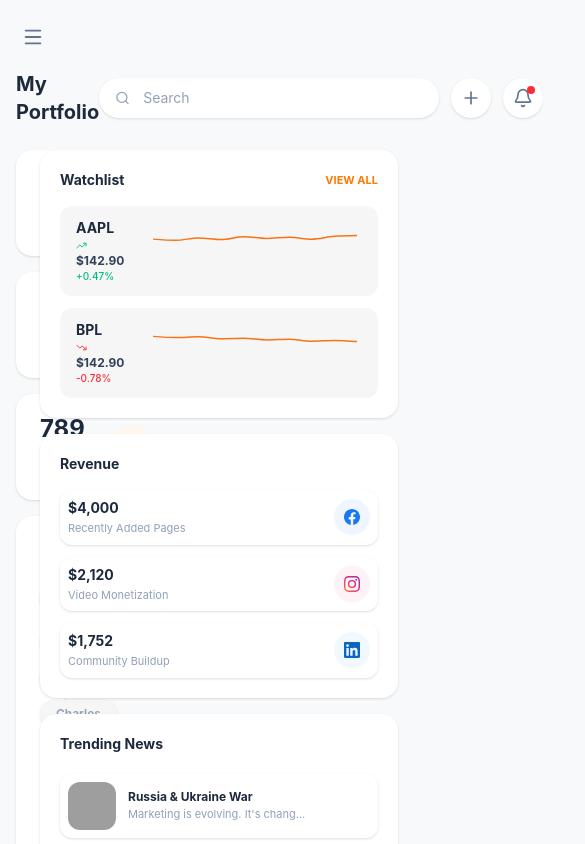
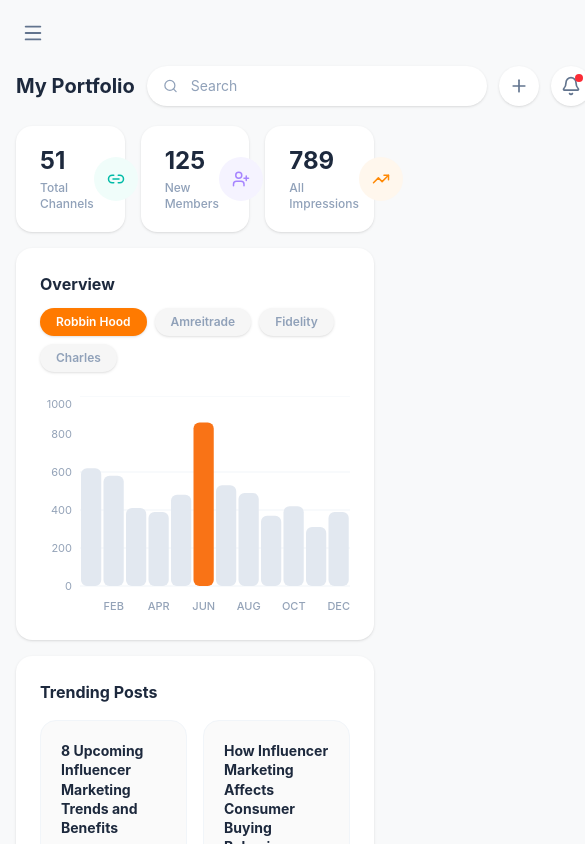
Before and after one commit to Rengkat/zojatech-assessment, a React (Vite) app: page /dashboard in a window 390 px wide. Shown: the top 844 px of the page, 585 px wide, since content can reach past the window. Built offline with nearby package versions, Linux system fonts and the light colour scheme; grey boxes are pictures that could not be loaded.

Commit message:
update: add responsiveness to portforlio

```diff
--- a/src/layouts/DashboardLayout.tsx
+++ b/src/layouts/DashboardLayout.tsx
@@ -8,9 +8,7 @@ export const DashboardLayout: React.FC = () => {
 
   useEffect(() => {
     const handleResize = () => {
-      if (window.innerWidth >= 1024) {
-        setSidebarOpen(false);
-      }
+      if (window.innerWidth >= 1024) setSidebarOpen(false);
     };
     window.addEventListener("resize", handleResize);
     return () => window.removeEventListener("resize", handleResize);
@@ -18,6 +16,7 @@ export const DashboardLayout: React.FC = () => {
 
   return (
     <div className="min-h-screen bg-[#F8F9FA] flex">
+      {/* Mobile overlay */}
       {sidebarOpen && (
         <div
           className="fixed inset-0 bg-black/30 z-20 lg:hidden"
@@ -25,16 +24,15 @@ export const DashboardLayout: React.FC = () => {
         />
       )}
 
-      {/* Sidebar */}
       <Sidebar isOpen={sidebarOpen} onClose={() => setSidebarOpen(false)} />
 
-      {/* Persistent Layout Desktop Spacer */}
+      {/* Desktop sidebar spacer */}
       <div className="hidden lg:block w-[200px] shrink-0" aria-hidden="true" />
 
-      {/* Main Container Viewport */}
-      <div className="flex-1 min-w-0 flex flex-col min-h-screen relative">
-        {/* Mobile Menu Row Only */}
-        <div className="lg:hidden flex items-center pt-5 px-4 sm:px-8 bg-[#F8F9FA]">
+      {/* Main viewport */}
+      <div className="flex-1 min-w-0 flex flex-col min-h-screen">
+        {/* Mobile hamburger row */}
+        <div className="lg:hidden flex items-center pt-4 px-4 sm:px-6 bg-[#F8F9FA]">
           <button
             className="text-slate-500 hover:text-slate-700 p-1.5 rounded-lg hover:bg-slate-100 transition-colors"
             onClick={() => setSidebarOpen(true)}
@@ -43,8 +41,7 @@ export const DashboardLayout: React.FC = () => {
           </button>
         </div>
 
-        {/* Dynamic page context takes full controller rule from here */}
-        <main className="flex-1 p-4 sm:p-8 flex flex-col">
+        <main className="flex-1 p-4 sm:p-6 lg:p-8 flex flex-col">
           <div className="max-w-[1400px] w-full mx-auto flex-1 flex flex-col">
             <Outlet />
           </div>
--- a/src/pages/dashboard/Portfolio.tsx
+++ b/src/pages/dashboard/Portfolio.tsx
@@ -6,18 +6,19 @@ import { TrendingPosts } from "../../components/Trendingposts";
 import { PotentialMembers } from "../../components/Potentialmembers";
 import { RightPanel } from "../../components/RightPanel";
 
-export const Portfolio: React.FC = () => {
-  return (
+export const Portfolio: React.FC = () => (
   <div className="flex flex-col flex-1">
-      <header className="flex justify-between items-center mb-6">
-        <h1 className="text-xl sm:text-2xl font-bold text-slate-800">My Portfolio</h1>
+    {/* Page header */}
+    <header className="flex justify-between items-center mb-5 gap-3">
+      <h1 className="text-xl sm:text-2xl font-bold text-slate-800 whitespace-nowrap">
+        My Portfolio
+      </h1>
       <GlobalHeaderActions />
     </header>
 
-      {/* Dashboard Main Grid Content */}
-      <div className="flex gap-6 items-start">
-        {/* ── Left / Main column ── */}
-        <div className="flex-1 min-w-0 flex flex-col gap-4">
+    <div className="flex flex-col lg:flex-row gap-5 lg:gap-6 items-start flex-1">
+      {/* ── Left / main column ── */}
+      <div className="flex-1 min-w-0 flex flex-col gap-4 w-full">
         <StatCards />
         <OverviewChart />
         <TrendingPosts />
@@ -25,8 +26,10 @@ export const Portfolio: React.FC = () => {
       </div>
 
       {/* ── Right panel ── */}
+
+      <div className="w-full lg:w-[280px] shrink-0">
         <RightPanel />
       </div>
     </div>
+  </div>
 );
-};
```
Also changed, not shown: 1 other file (tests, documents, lock files or other folders). Lines whose indentation alone changed are shown as unchanged.
